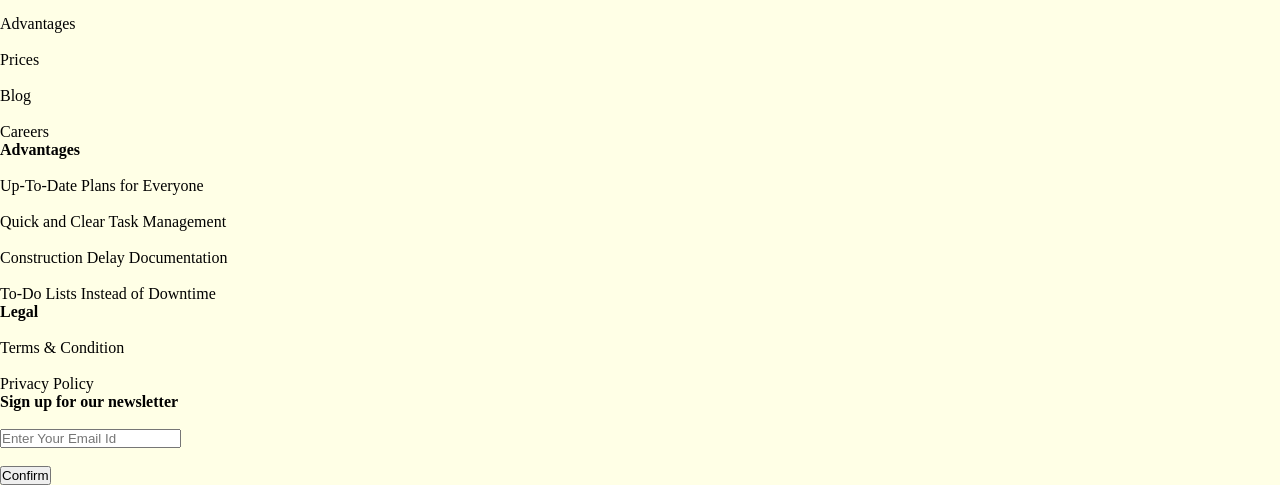
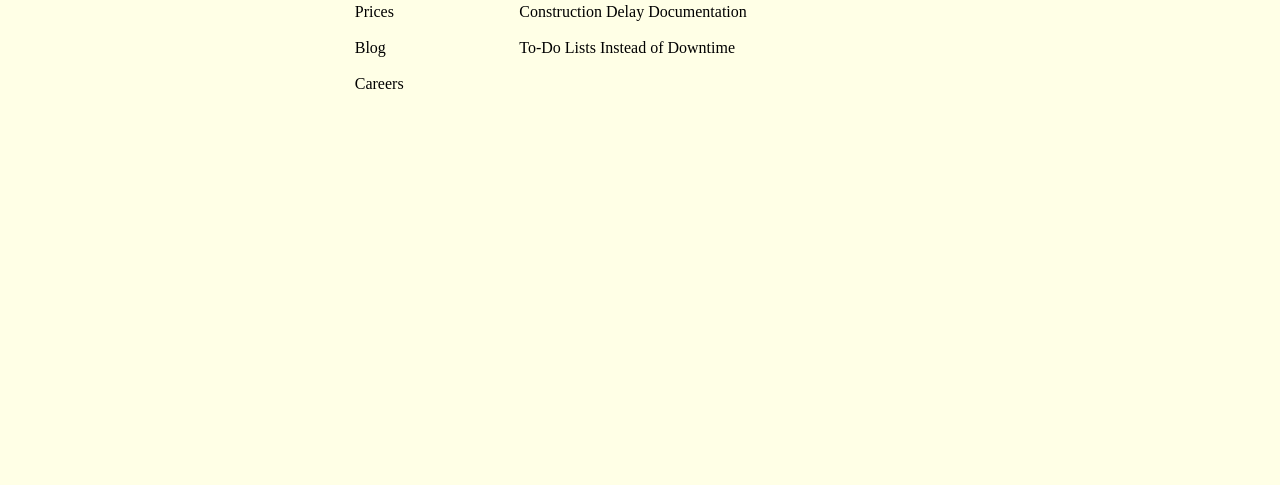
Before and after one commit to faiyankhan/Benetics, a plain HTML site: page index.html in a window 1280 px wide. Shown: the part 1612-2097 px from the top of the page. After the commit the page ends 1755 px from the top, so only its background shows below. Drawn offline with Linux system fonts and the light colour scheme.

Commit message:
CSS Properties provided to the footer

```diff
--- a/styles.css
+++ b/styles.css
@@ -139,3 +139,18 @@ body {
     justify-content:space-around;
     flex-wrap: wrap;
 }
+
+.cards:hover{
+    box-shadow: 10px 10px 5px #a5a5c0;
+    transition: 0.3s;
+}
+
+.footer-container{
+    margin: 50px;
+    display: flex;
+    justify-content:space-between;
+}
+
+.footer-part-2{
+   cursor: pointer;
+}
```
